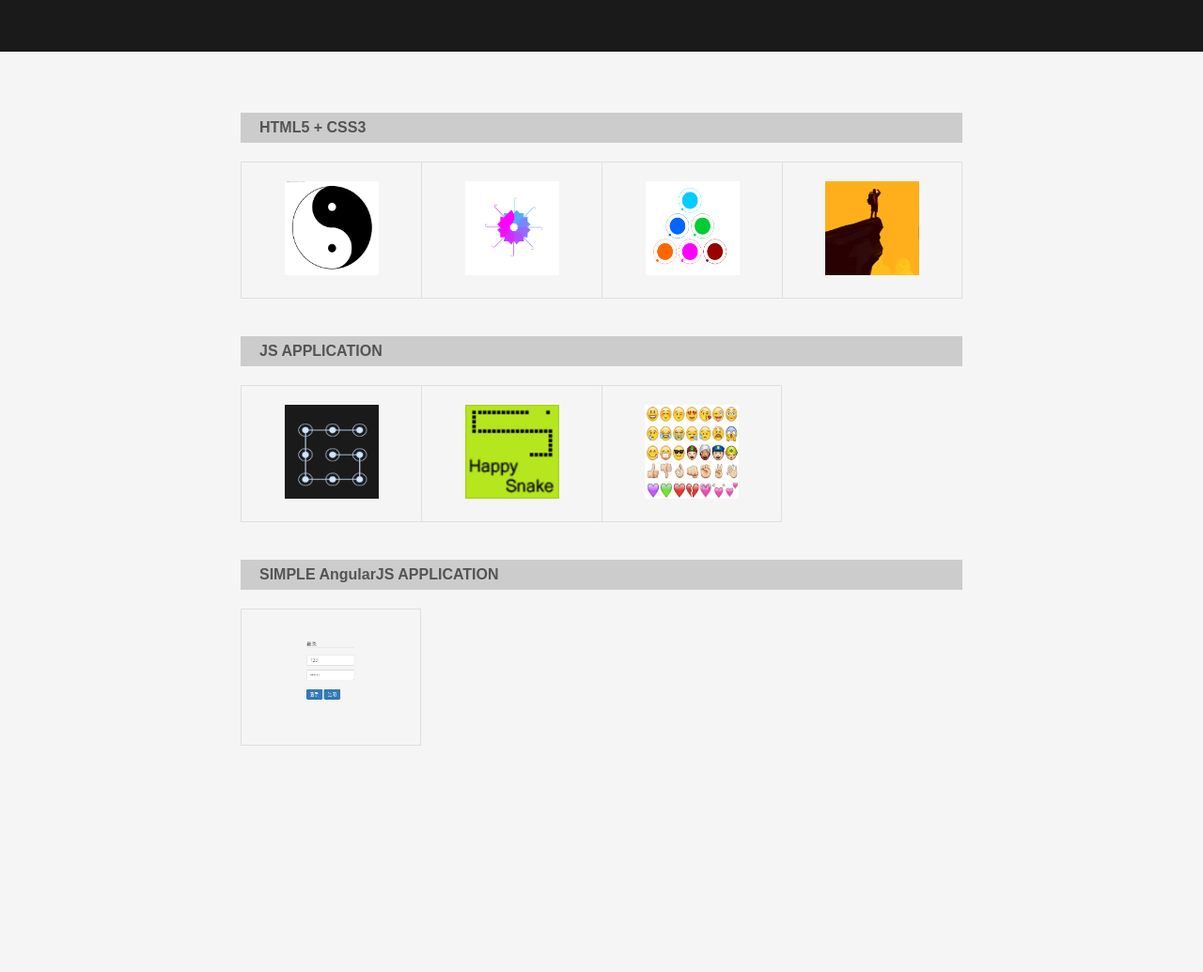
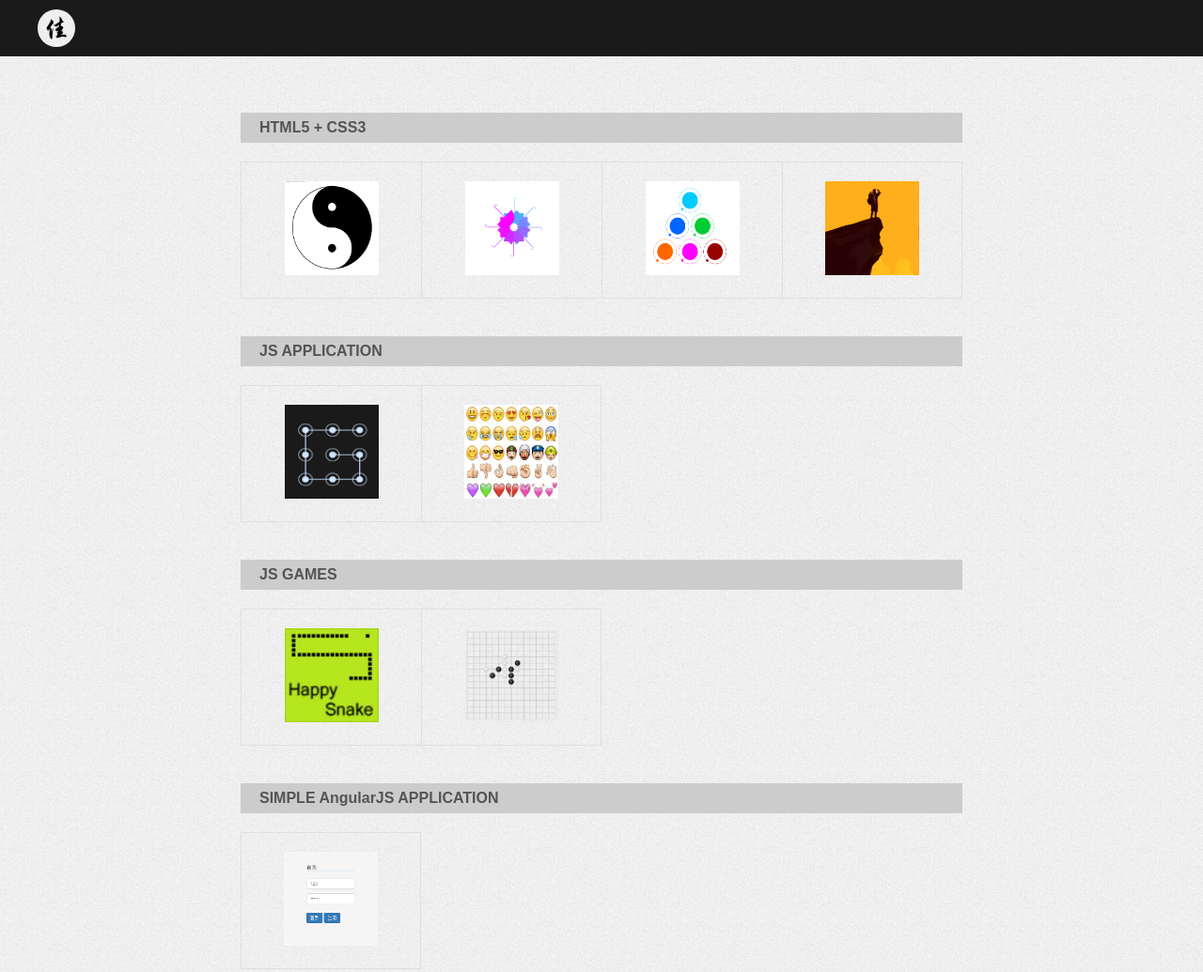
Before and after one commit to hjjia/demoList, a plain HTML site: page index.html in a window 1280 px wide. Shown: the whole page at 94% size. Before the commit the page ends 814 px from the top, so only its background shows below. Drawn offline with Linux system fonts and the light colour scheme.

Commit message:
五指棋AI篇 -> ai

```diff
--- a/index.html
+++ b/index.html
@@ -11,13 +11,16 @@
 <body>
     <header>
         <nav class="nav-top">
-
+            <div class="nav-top-inner">
+                <div class="logo "><a class="block-link" href="http://www.cnblogs.com/i-jia/"></a></div>
+            </div>
         </nav>
     </header>
     <nav class="nav-slide">
 
     </nav>
     <div class="container ">
+        <div class="html5-css3">
             <div class="title">
                 HTML5 + CSS3
             </div>
@@ -55,6 +58,9 @@
                     </a>
                 </li>
             </ul>
+        </div>
+
+        <div class="js-application">
             <div class="title">
                 JS APPLICATION
             </div>
@@ -68,6 +74,22 @@
                     </a>
                 </li>
                 <li>
+                    <a class="item-link" href="http://hjjia.github.io/js_exercises/demo-emoji/" target="_blank">
+                        <img src="public/nav/images/img_emoji.png" >
+                        <div class="popover">
+                            <p class="c-white middle">表情输入</p>
+                        </div>
+                    </a>
+                </li>
+            </ul>
+        </div>
+
+        <div class="js-games">
+            <div class="title">
+                JS GAMES
+            </div>
+            <ul class="inline-list">
+                <li>
                     <a class="item-link" href="http://hjjia.github.io/retroSnake/" target="_blank">
                         <img src="public/nav/images/img_snake.jpg" >
                         <div class="popover">
@@ -76,14 +98,18 @@
                     </a>
                 </li>
                 <li>
-                <a class="item-link" href="http://hjjia.github.io/js_exercises/demo-emoji/" target="_blank">
-                    <img src="public/nav/images/img_emoji.png" >
+                    <a class="item-link" href="http://hjjia.github.io/js_exercises/demo-chess/" target="_blank">
+                        <img src="public/nav/images/img_chess.png" >
                         <div class="popover">
-                        <p class="c-white middle">表情输入</p>
+                            <p class="c-white middle">五指棋-人机大战</p>
                         </div>
                     </a>
                 </li>
+
             </ul>
+        </div>
+
+        <div class="angularJs">
             <div class="title">
                 SIMPLE AngularJS APPLICATION
             </div>
@@ -99,5 +125,7 @@
 
             </ul>
         </div>
+
+    </div>
 </body>
 </html>
--- a/public/nav/css/nav.css
+++ b/public/nav/css/nav.css
@@ -1,6 +1,6 @@
 body{
-    background-color: #f5f5f5;
     color: #545454;
+    background: url(../images/bg_white.png);
 }
 *{
     -webkit-box-sizing: border-box;
@@ -18,10 +18,32 @@ body{
 }
 .nav-top{
     width: 100%;
-    height: 55px;
+    height: 60px;
     position: fixed;
     background-color: #1a1a1a;
     top: 0;
+    z-index: 99;
+}
+.nav-top .nav-top-inner{
+    /*width: 60%;*/
+    margin-left: auto;
+    margin-right: auto;
+}
+.nav-top .logo{
+    display: block;
+    width: 40px;
+    height: 40px;
+    margin: 10px 40px;
+    background: url("../images/bg_white.png");
+    border-radius: 50%;
+    cursor: pointer;
+}
+.nav-top .logo .block-link{
+    display: block;
+    background: url("../images/name.png") no-repeat center center ;
+    background-size: 100% 100%;
+    width: 40px;
+    height: 40px;
 }
 .container{
     margin-top: 60px;
```
Also changed, not shown: favicon.ico, public/nav/images/bg_white.png (added), public/nav/images/img_chess.png (added), public/nav/images/name.png (added). Lines whose indentation alone changed are shown as unchanged.
